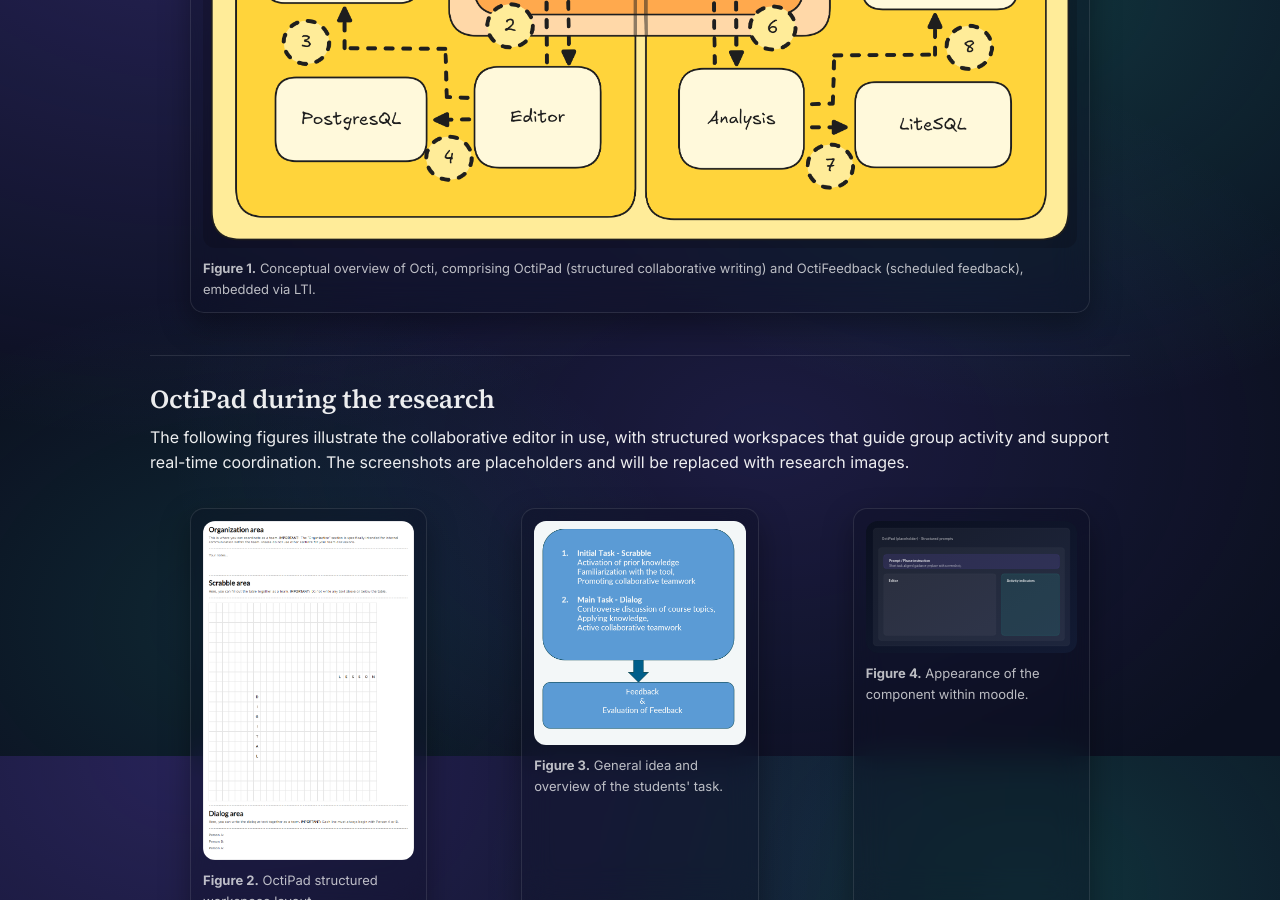
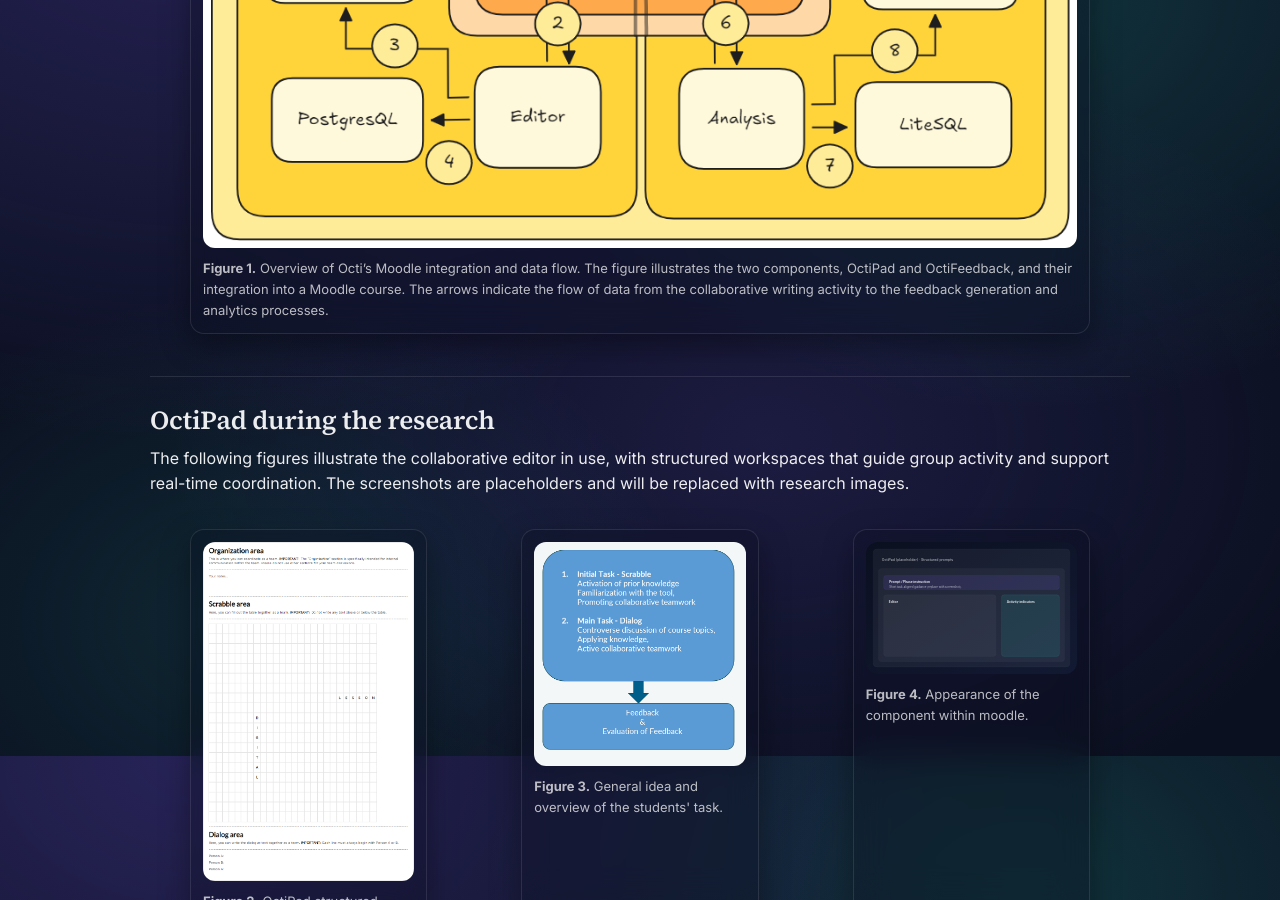
Before and after one commit to KD-info/octi-paper-website, a Jekyll site: the page built from index.md, in a window 1280 px wide and 900 px high, scrolled down 1044 px. Built offline with Jekyll 4.4.1, drawn with Linux system fonts in a browser that asks for light colours.

Commit message:
fix: update system overview image in assets

```diff
--- a/index.md
+++ b/index.md
@@ -22,7 +22,7 @@ Octi is designed to support both instructional use and research instrumentation.
   <figure class="figure-card figure-wide">
     <img src="{{ '/assets/images/general/fig-01-system-overview.png' | relative_url }}" alt="Placeholder figure: Octi system overview" loading="lazy" />
     <figcaption>
-      <strong>Figure 1.</strong> Conceptual overview of Octi, comprising OctiPad (structured collaborative writing) and OctiFeedback (scheduled feedback), embedded via LTI.
+      <strong>Figure 1.</strong> Overview of Octi’s Moodle integration and data flow. The figure illustrates the two components, OctiPad and OctiFeedback, and their integration into a Moodle course. The arrows indicate the flow of data from the collaborative writing activity to the feedback generation and analytics processes.
     </figcaption>
   </figure>
 </section>
```
Also changed, not shown: assets/images/general/fig-01-system-overview.png.
